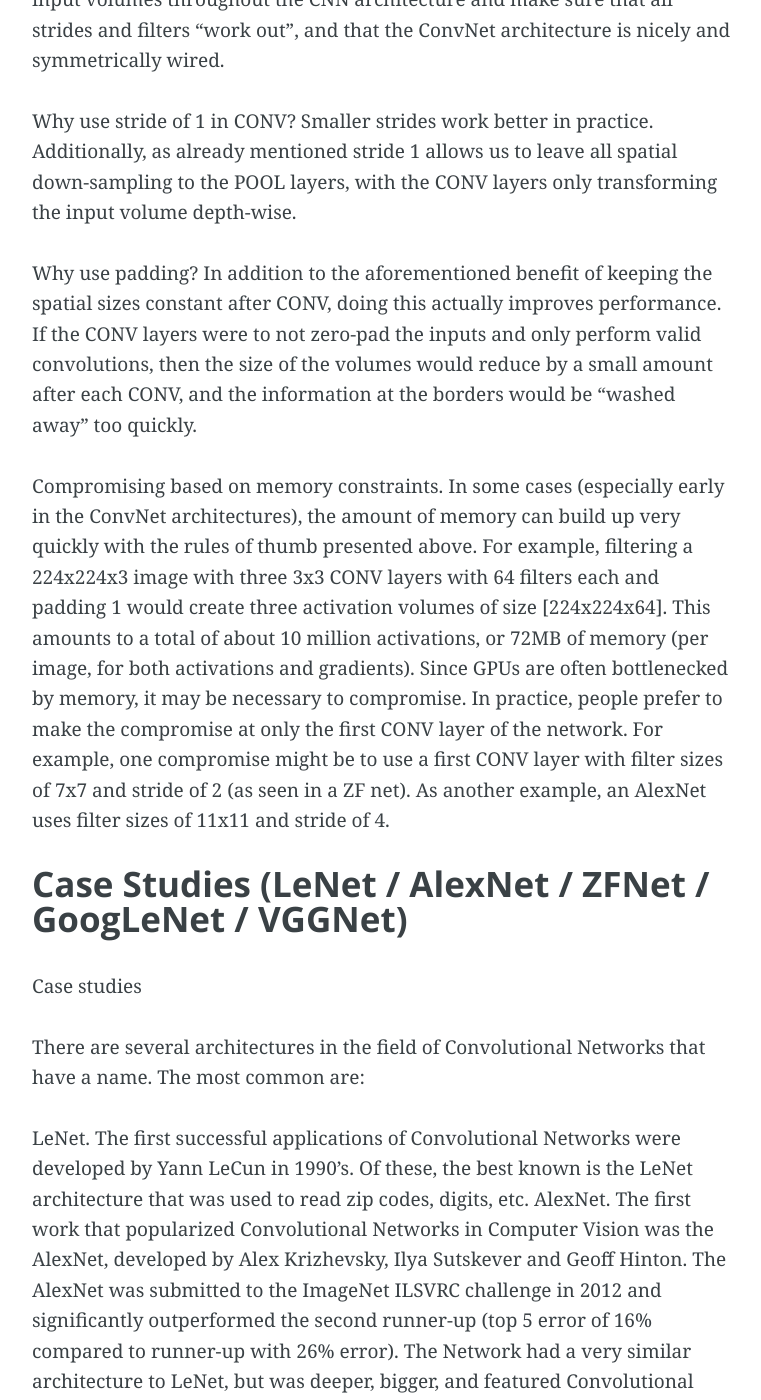
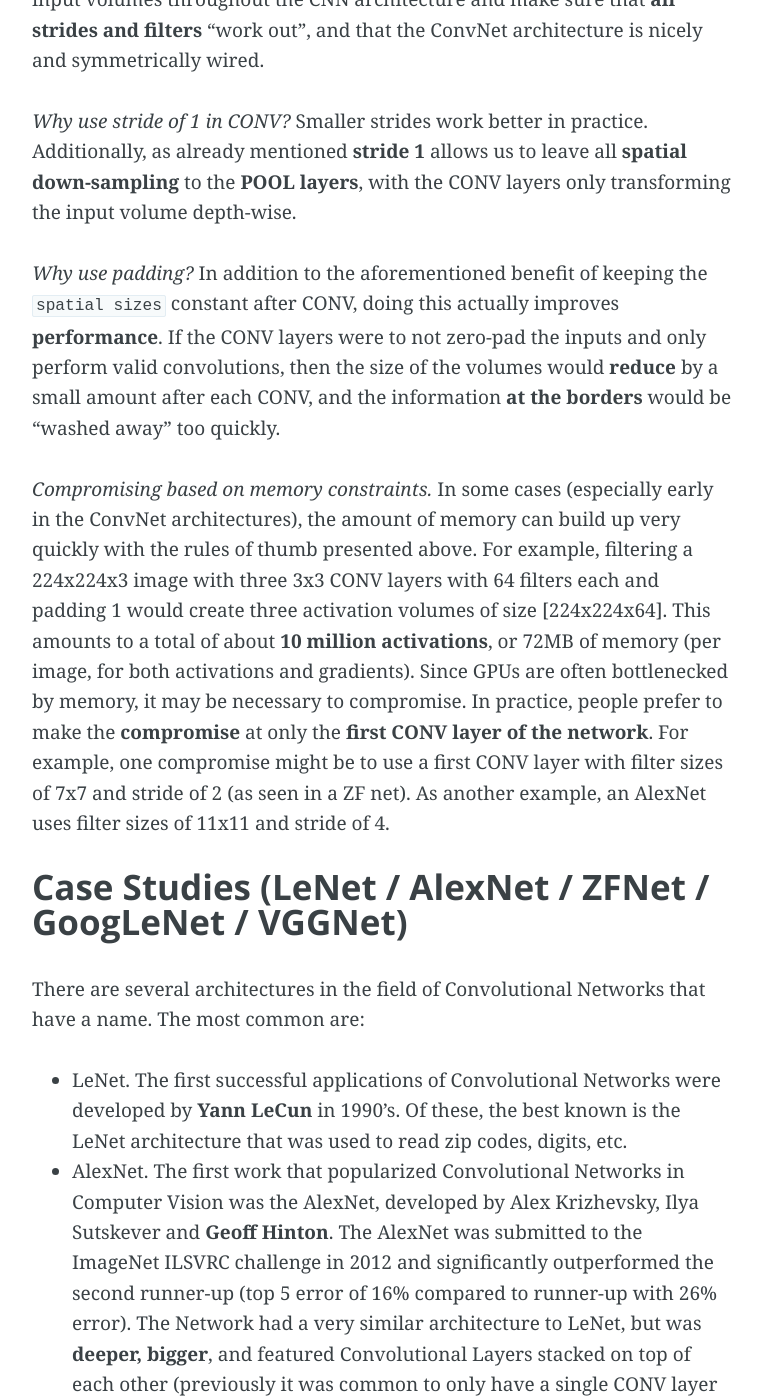
Before and after one commit to xiandong79/xiandong79.github.io, a Jekyll site: the page built from _posts/2017-04-25-cs231n-convolutional-networks.md, in a window 1280 px wide and 1400 px high, scrolled down 7267 px. Shown: the whole window, without its empty margins (258-1019 px from the left). Built offline with Jekyll 4.4.1, drawn with Linux system fonts in a browser that asks for light colours; our own code applies the rules of GitHub Pages for plain Markdown files; some of the changed text lies outside the part shown.

Commit message:
Considerations
Considerations

```diff
--- a/_posts/2017-04-25-cs231n-convolutional-networks.md
+++ b/_posts/2017-04-25-cs231n-convolutional-networks.md
@@ -79,26 +79,24 @@
 
 The **pool layers** are in charge of downsampling the spatial dimensions of the input. The most common setting is to use max-pooling with 2x2 receptive fields.
 
-*Reducing sizing headaches.* The scheme presented above is pleasing because all the CONV layers preserve the spatial size of their input, while the POOL layers alone are in charge of down-sampling the volumes spatially. In an alternative scheme where we use strides greater than 1 or don’t zero-pad the input in CONV layers, we would have to very carefully keep track of the input volumes throughout the CNN architecture and make sure that all strides and filters “work out”, and that the ConvNet architecture is nicely and symmetrically wired.
+*Reducing sizing headaches.* The scheme presented above is pleasing because all the CONV layers preserve the spatial size of their input, while the POOL layers alone are in charge of down-sampling the volumes spatially. In an alternative scheme where we use strides greater than 1 or don’t zero-pad the input in CONV layers, we would have to very carefully keep track of the input volumes throughout the CNN architecture and make sure that **all strides and filters** “work out”, and that the ConvNet architecture is nicely and symmetrically wired.
 
-Why use stride of 1 in CONV? Smaller strides work better in practice. Additionally, as already mentioned stride 1 allows us to leave all spatial down-sampling to the POOL layers, with the CONV layers only transforming the input volume depth-wise.
+*Why use stride of 1 in CONV?* Smaller strides work better in practice. Additionally, as already mentioned **stride 1** allows us to leave all **spatial down-sampling** to the **POOL layers**, with the CONV layers only transforming the input volume depth-wise.
 
-Why use padding? In addition to the aforementioned benefit of keeping the spatial sizes constant after CONV, doing this actually improves performance. If the CONV layers were to not zero-pad the inputs and only perform valid convolutions, then the size of the volumes would reduce by a small amount after each CONV, and the information at the borders would be “washed away” too quickly.
+*Why use padding?* In addition to the aforementioned benefit of keeping the `spatial sizes` constant after CONV, doing this actually improves **performance**. If the CONV layers were to not zero-pad the inputs and only perform valid convolutions, then the size of the volumes would **reduce** by a small amount after each CONV, and the information **at the borders** would be “washed away” too quickly.
 
-Compromising based on memory constraints. In some cases (especially early in the ConvNet architectures), the amount of memory can build up very quickly with the rules of thumb presented above. For example, filtering a 224x224x3 image with three 3x3 CONV layers with 64 filters each and padding 1 would create three activation volumes of size [224x224x64]. This amounts to a total of about 10 million activations, or 72MB of memory (per image, for both activations and gradients). Since GPUs are often bottlenecked by memory, it may be necessary to compromise. In practice, people prefer to make the compromise at only the first CONV layer of the network. For example, one compromise might be to use a first CONV layer with filter sizes of 7x7 and stride of 2 (as seen in a ZF net). As another example, an AlexNet uses filter sizes of 11x11 and stride of 4.
+*Compromising based on memory constraints.* In some cases (especially early in the ConvNet architectures), the amount of memory can build up very quickly with the rules of thumb presented above. For example, filtering a 224x224x3 image with three 3x3 CONV layers with 64 filters each and padding 1 would create three activation volumes of size [224x224x64]. This amounts to a total of about **10 million activations**, or 72MB of memory (per image, for both activations and gradients). Since GPUs are often bottlenecked by memory, it may be necessary to compromise. In practice, people prefer to make the **compromise** at only the **first CONV layer of the network**. For example, one compromise might be to use a first CONV layer with filter sizes of 7x7 and stride of 2 (as seen in a ZF net). As another example, an AlexNet uses filter sizes of 11x11 and stride of 4.
 
 ### Case Studies (LeNet / AlexNet / ZFNet / GoogLeNet / VGGNet)
 
-Case studies
-
 There are several architectures in the field of Convolutional Networks that have a name. The most common are:
 
-LeNet. The first successful applications of Convolutional Networks were developed by Yann LeCun in 1990’s. Of these, the best known is the LeNet architecture that was used to read zip codes, digits, etc.
-AlexNet. The first work that popularized Convolutional Networks in Computer Vision was the AlexNet, developed by Alex Krizhevsky, Ilya Sutskever and Geoff Hinton. The AlexNet was submitted to the ImageNet ILSVRC challenge in 2012 and significantly outperformed the second runner-up (top 5 error of 16% compared to runner-up with 26% error). The Network had a very similar architecture to LeNet, but was deeper, bigger, and featured Convolutional Layers stacked on top of each other (previously it was common to only have a single CONV layer always immediately followed by a POOL layer).
-ZF Net. The ILSVRC 2013 winner was a Convolutional Network from Matthew Zeiler and Rob Fergus. It became known as the ZFNet (short for Zeiler & Fergus Net). It was an improvement on AlexNet by tweaking the architecture hyperparameters, in particular by expanding the size of the middle convolutional layers and making the stride and filter size on the first layer smaller.
-GoogLeNet. The ILSVRC 2014 winner was a Convolutional Network from Szegedy et al. from Google. Its main contribution was the development of an Inception Module that dramatically reduced the number of parameters in the network (4M, compared to AlexNet with 60M). Additionally, this paper uses Average Pooling instead of Fully Connected layers at the top of the ConvNet, eliminating a large amount of parameters that do not seem to matter much. There are also several followup versions to the GoogLeNet, most recently Inception-v4.
-VGGNet. The runner-up in ILSVRC 2014 was the network from Karen Simonyan and Andrew Zisserman that became known as the VGGNet. Its main contribution was in showing that the depth of the network is a critical component for good performance. Their final best network contains 16 CONV/FC layers and, appealingly, features an extremely homogeneous architecture that only performs 3x3 convolutions and 2x2 pooling from the beginning to the end. Their pretrained model is available for plug and play use in Caffe. A downside of the VGGNet is that it is more expensive to evaluate and uses a lot more memory and parameters (140M). Most of these parameters are in the first fully connected layer, and it was since found that these FC layers can be removed with no performance downgrade, significantly reducing the number of necessary parameters.
-ResNet. Residual Network developed by Kaiming He et al. was the winner of ILSVRC 2015. It features special skip connections and a heavy use of batch normalization. The architecture is also missing fully connected layers at the end of the network. The reader is also referred to Kaiming’s presentation (video, slides), and some recent experiments that reproduce these networks in Torch. ResNets are currently by far state of the art Convolutional Neural Network models and are the default choice for using ConvNets in practice (as of May 10, 2016). In particular, also see more recent developments that tweak the original architecture from Kaiming He et al. Identity Mappings in Deep Residual Networks (published March 2016).
+* LeNet. The first successful applications of Convolutional Networks were developed by **Yann LeCun** in 1990’s. Of these, the best known is the LeNet architecture that was used to read zip codes, digits, etc.
+* AlexNet. The first work that popularized Convolutional Networks in Computer Vision was the AlexNet, developed by Alex Krizhevsky, Ilya Sutskever and **Geoff Hinton**. The AlexNet was submitted to the ImageNet ILSVRC challenge in 2012 and significantly outperformed the second runner-up (top 5 error of 16% compared to runner-up with 26% error). The Network had a very similar architecture to LeNet, but was **deeper, bigger**, and featured Convolutional Layers stacked on top of each other (previously it was common to only have a single CONV layer always immediately followed by a POOL layer).
+* ZF Net. The ILSVRC 2013 winner was a Convolutional Network from Matthew Zeiler and Rob Fergus. It became known as the ZFNet (short for Zeiler & Fergus Net). It was an improvement on AlexNet by **tweaking** the architecture hyperparameters, in particular by expanding the size of the middle convolutional layers and making the stride and filter size on the first layer smaller.
+* GoogLeNet. The ILSVRC 2014 winner was a Convolutional Network from Szegedy et al. from Google. Its main contribution was the development of an **Inception Module** that dramatically reduced the number of **parameters** in the network (4M, compared to AlexNet with 60M). Additionally, this paper uses **Average Pooling** instead of Fully Connected layers at the top of the ConvNet, eliminating a large amount of parameters that do not seem to matter much. There are also several followup versions to the GoogLeNet, most recently **Inception-v4**.
+* VGGNet. The runner-up in ILSVRC 2014 was the network from Karen Simonyan and Andrew Zisserman that became known as the VGGNet. Its main contribution was in showing that the depth of the network is a critical component for good performance. Their final best network contains 16 CONV/FC layers and, appealingly, features an extremely homogeneous architecture that only performs 3x3 convolutions and 2x2 pooling from the beginning to the end. Their pretrained model is available for plug and play use in Caffe. A downside of the VGGNet is that it is **more expensive** to evaluate and uses a lot more memory and parameters (140M). Most of these parameters are in the first fully connected layer, and it was since found that these FC layers can be **removed with no performance downgrade**, significantly reducing the number of necessary parameters.
+* ResNet. Residual Network developed by **Kaiming He** et al. was the winner of ILSVRC 2015. It features special skip connections and a heavy use of **batch normalization**. **The architecture is also missing fully connected layers at the end of the network**. The reader is also referred to Kaiming’s presentation (video, slides), and some recent experiments that reproduce these networks in Torch. ResNets are currently by far state of the art Convolutional Neural Network models and are the default choice for using ConvNets in practice (as of May 10, 2016). In particular, also see more recent developments that tweak the original architecture from Kaiming He et al. Identity Mappings in **Deep Residual Networks** (published March 2016).
 
 ### Computational Considerations
 The largest bottleneck to be aware of when constructing ConvNet architectures is the memory bottleneck. Many modern GPUs have a limit of 3/4/6GB memory, with the best GPUs having about 12GB of memory. There are three major sources of memory to keep track of:
```
Also changed, not shown: _posts/2017-04-24-MXNet-MNIST-CNN.md (+1 -1 lines).
